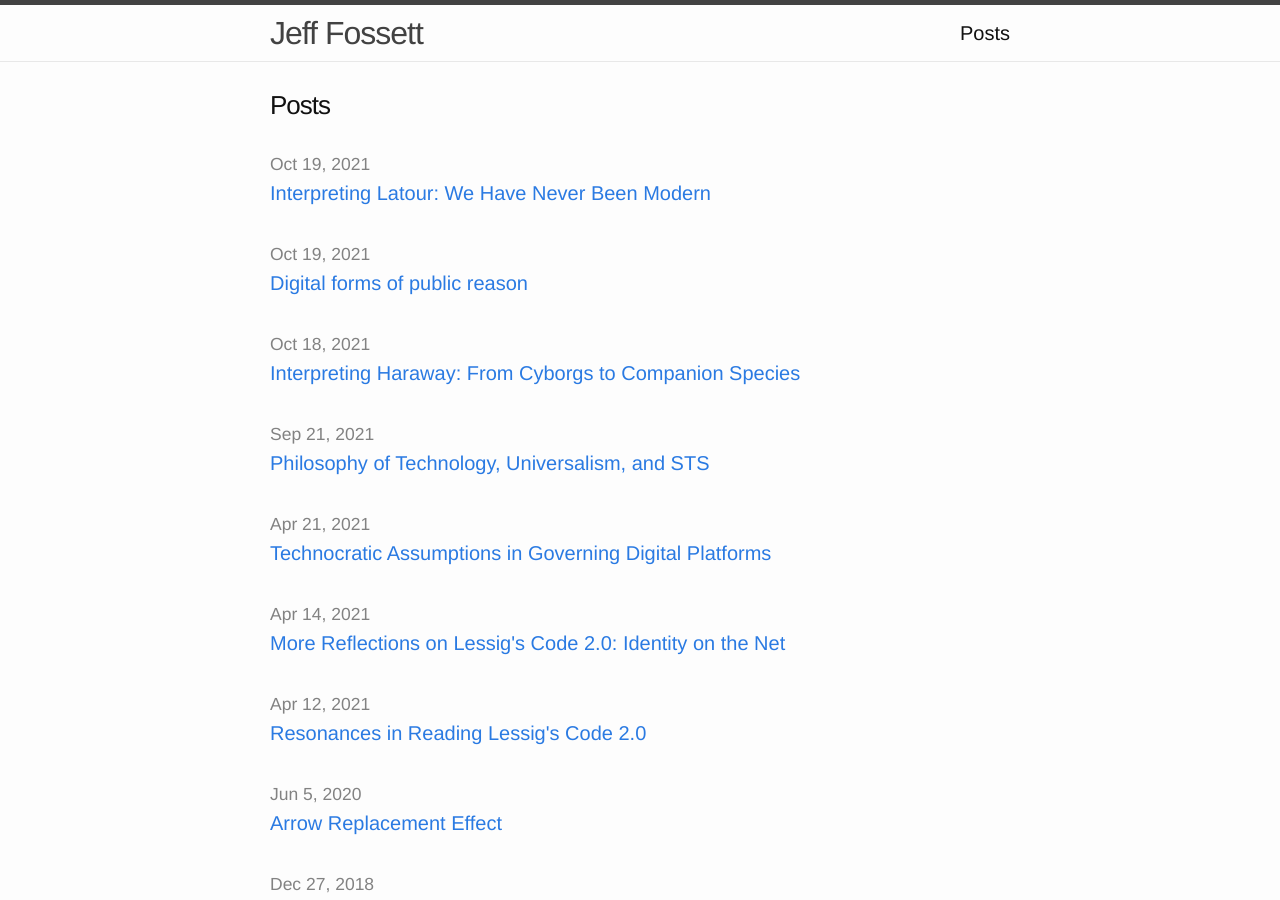
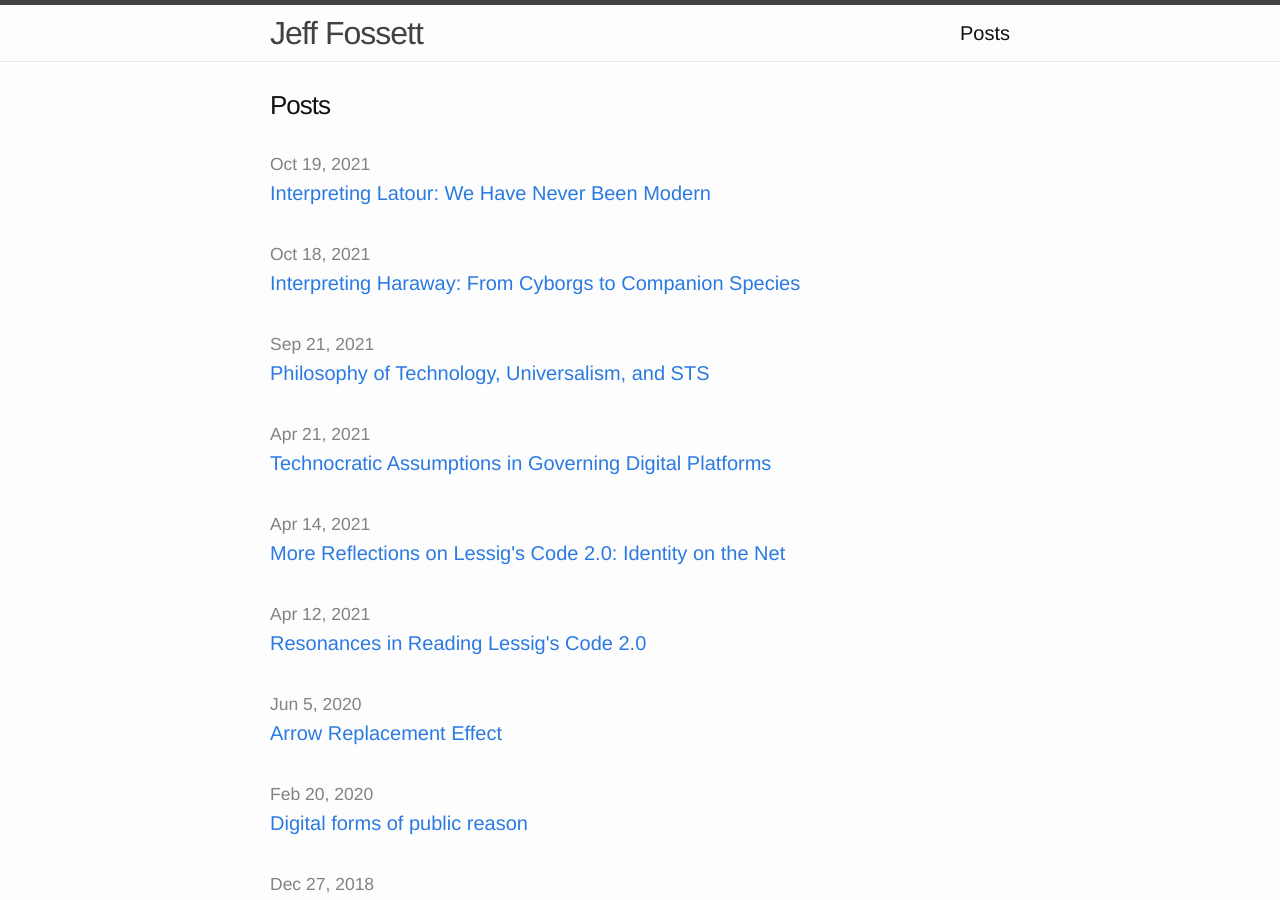
Before and after one commit to Fossj117/fossj117.github.io, a Jekyll site: the page built from posts.md, in a window 1280 px wide and 900 px high. Built offline with Jekyll 4.4.1, drawn with Linux system fonts in a browser that asks for light colours.

Commit message:
fix date on public reason post

```diff
--- a/_posts/2020-02-20-sts-public-reason.md
+++ b/_posts/2020-02-20-sts-public-reason.md
@@ -1,7 +1,7 @@
 ---
 layout: post
 title: "Digital forms of public reason"
-date: 2021-10-19
+date: 2020-02-20
 latex: true
 mathjax: true
 comments: true
```
